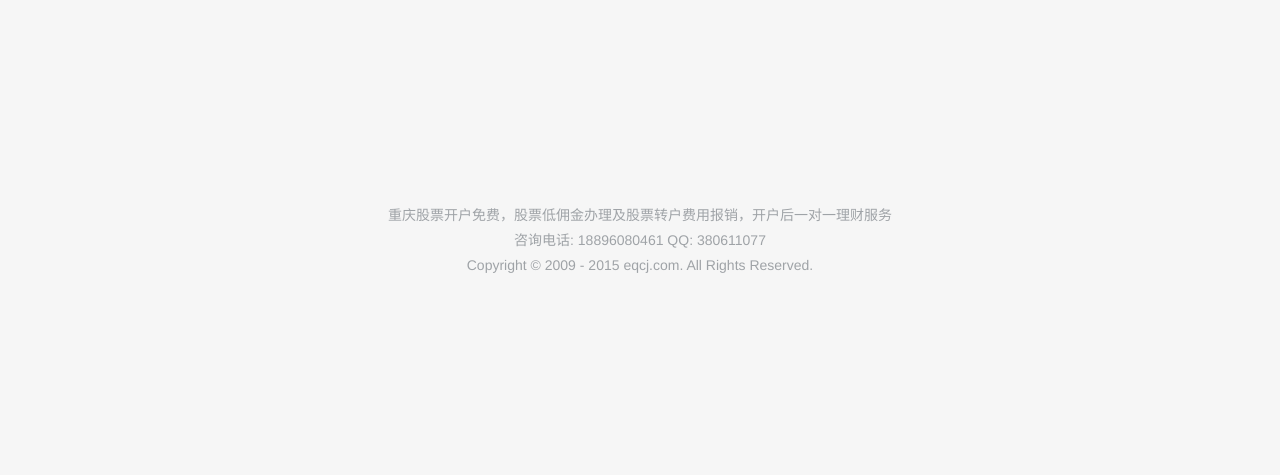
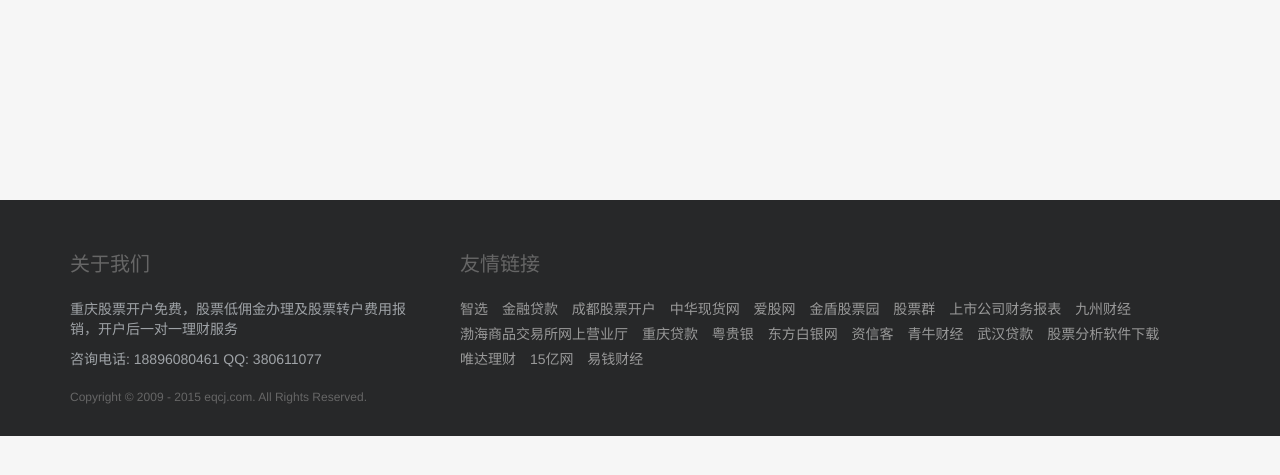
Before and after one commit to lei286394973/gupiao, a Django app: template gupiao/templates/base.html in a window 1280 px wide. Shown: the part 300-775 px from the top of the page. Run offline with Django 3.2, Linux system fonts and the light colour scheme; the template is opened without the code that fills it, so the values that code supplies are empty; some libraries are stand-ins or nearby versions.

Commit message:
友情链接

```diff
--- a/gupiao/static/css/site.css
+++ b/gupiao/static/css/site.css
@@ -36,17 +36,29 @@ a{
 .bgc-588ABE{
 	background-color: #588ABE;
 }
+.bgc-272829{
+	background-color: #272829;
+}
 
 .co1{color: #ffffff;}
 .co2{color: #588ABE;}
 .co3{color: #9fa3a7;}
+.co4{color: #666666;}
 
+.f12{font-size: 12px;}
 .f14{font-size: 14px;}
 .f16{font-size: 16px;}
 .f18{font-size: 18px;}
+.f20{font-size: 20px;}
 
 .fb{font-weight: bold;}
 
 .pt-5{padding-top: 5px;}
 .pt-10{padding-top: 10px;}
+.pt-50{padding-top: 50px;}
 .pb-20{padding-bottom: 20px;}
+
+.links a{color: #999999;}
+.list-inline>li{
+	padding-bottom: 5px;
+}
--- a/gupiao/templates/base.html
+++ b/gupiao/templates/base.html
@@ -35,10 +35,46 @@
         {% endblock base_container%}
 
         {% block footer %}
-        <div class="container text-center co3 pb-20">
-            <div class="pt-5">重庆股票开户免费，股票低佣金办理及股票转户费用报销，开户后一对一理财服务</div>
+        <div class="container-fluid bgc-272829 co3 pb-20">
+            <div class="container">
+                <div class="row pt-50">
+                    <div class="col-md-4">
+                        <p class="f20 co4">关于我们</p>
+                        <p class="pt-10">重庆股票开户免费，股票低佣金办理及股票转户费用报销，开户后一对一理财服务</p>
+                        <p>咨询电话: 18896080461 QQ: 380611077</p>
+                        <p class="co4 f12 pt-10">Copyright &copy; 2009 - 2015 eqcj.com. All Rights Reserved.</p>
+                    </div>
+                    <div class="col-md-8">
+                        <p class="f20 co4">友情链接</p>
+                        <ul class="list-inline pt-10 links">
+                            <li><a href="http://www.zhixuan.com/" target="_blank">智选</a></li>
+                            <li><a href="http://chongqing.liebiao.com/jinrongdaikuan/" target="_blank">金融贷款</a></li>
+                            <li><a href="http://www.gupiaos.com" target="_blank">成都股票开户</a></li>
+                            <li><a href="http://www.chnbot.com/" target="_blank">中华现货网</a></li>
+                            <li><a href="http://www.iguuu.com" target="_blank">爱股网</a></li>
+                            <li><a href="http://www.xu5188.com" target="_blank">金盾股票园</a></li>
+                            <li><a href="http://www.chigaga.com" target="_blank">股票群</a></li>
+                            <li><a href="http://yeetz.com/" target="_blank">上市公司财务报表</a></li>
+                            <li><a href="http://www.jiuzhoucaijing.com/" target="_blank">九州财经</a></li>
+                            <li><a href="http://www.eboce.com" target="_blank">渤海商品交易所网上营业厅</a></li>
+                            <li><a href="http://cq.edai.com" target="_blank">重庆贷款</a></li>
+                            <li><a href="http://www.guiyinwang.com" target="_blank">粤贵银</a></li>
+                            <li><a href="http://www.eastsilver.com" target="_blank">东方白银网</a></li>
+                            <li><a href="http://www.zixinke.com/" target="_blank">资信客</a></li>
+                            <li><a href="http://www.qnfx.com/" target="_blank">青牛财经</a></li>
+                            <li><a href="http://wuhandaikuan.54114.com/" target="_blank">武汉贷款</a></li>
+                            <li><a href="http://www.360gann.com/" target="_blank">股票分析软件下载</a></li>
+                            <li><a href="http://www.licaimall.com/" target="_blank">唯达理财</a></li>
+                            <li><a href="http://www.15ss.cn" target="_blank">15亿网</a></li>
+                            <li><a href="http://www.eqcj.com" target="_blank">易钱财经</a></li>
+                        </ul>
+                    </div>
+                </div>
+            </div>
+
+            <!-- <div class="pt-5">重庆股票开户免费，股票低佣金办理及股票转户费用报销，开户后一对一理财服务</div>
             <div class="pt-5">咨询电话: 18896080461 QQ: 380611077</div>
-            <div class="pt-5">Copyright © 2009 - 2015 eqcj.com. All Rights Reserved.</div>
+            <div class="pt-5">Copyright &copy; 2009 - 2015 eqcj.com. All Rights Reserved.</div> -->
         </div>
         {% endblock footer %}
 
```
